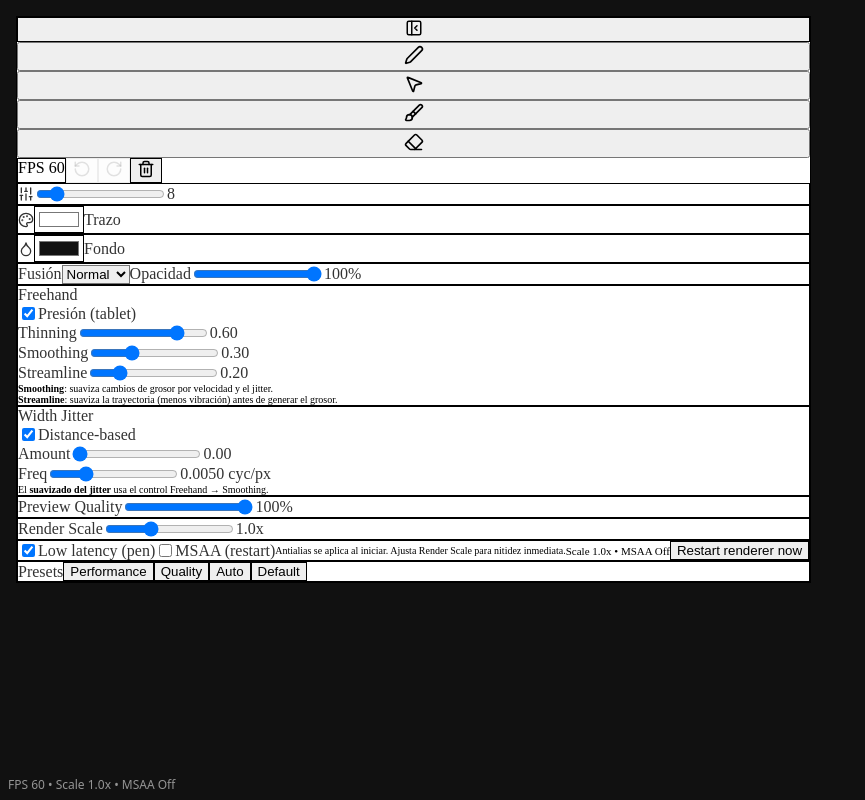
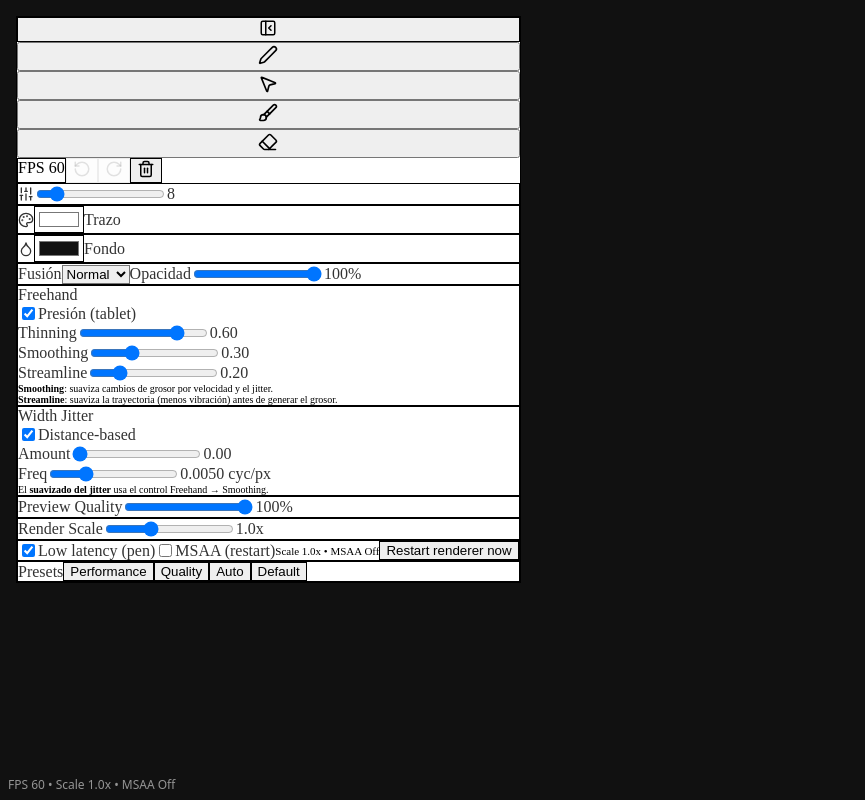
Before and after one commit to Guaroduino/VektorInk3, a React (Vite) app: page / in a window 1280 px wide. Shown: the whole page, without its empty margins (0-865 px from the left). Built offline with nearby package versions, Linux system fonts and the light colour scheme.

Commit message:
Update Toolbar.tsx

```diff
--- a/src/ui/Toolbar.tsx
+++ b/src/ui/Toolbar.tsx
@@ -400,7 +400,6 @@ export const Toolbar: React.FC = () => {
               />
               <span className="text-xs opacity-80" title="MSAA del canvas (requiere reiniciar/recargar)">MSAA (restart)</span>
             </label>
-            <span className="text-[10px] text-gray-500 ml-1">Antialias se aplica al iniciar. Ajusta Render Scale para nitidez inmediata.</span>
             <div className="ml-auto flex items-center gap-2">
               <span className="text-[11px] text-gray-700">Scale {renderScale.toFixed(1)}x • MSAA {aaPref ? 'On' : 'Off'}</span>
               <button
```
